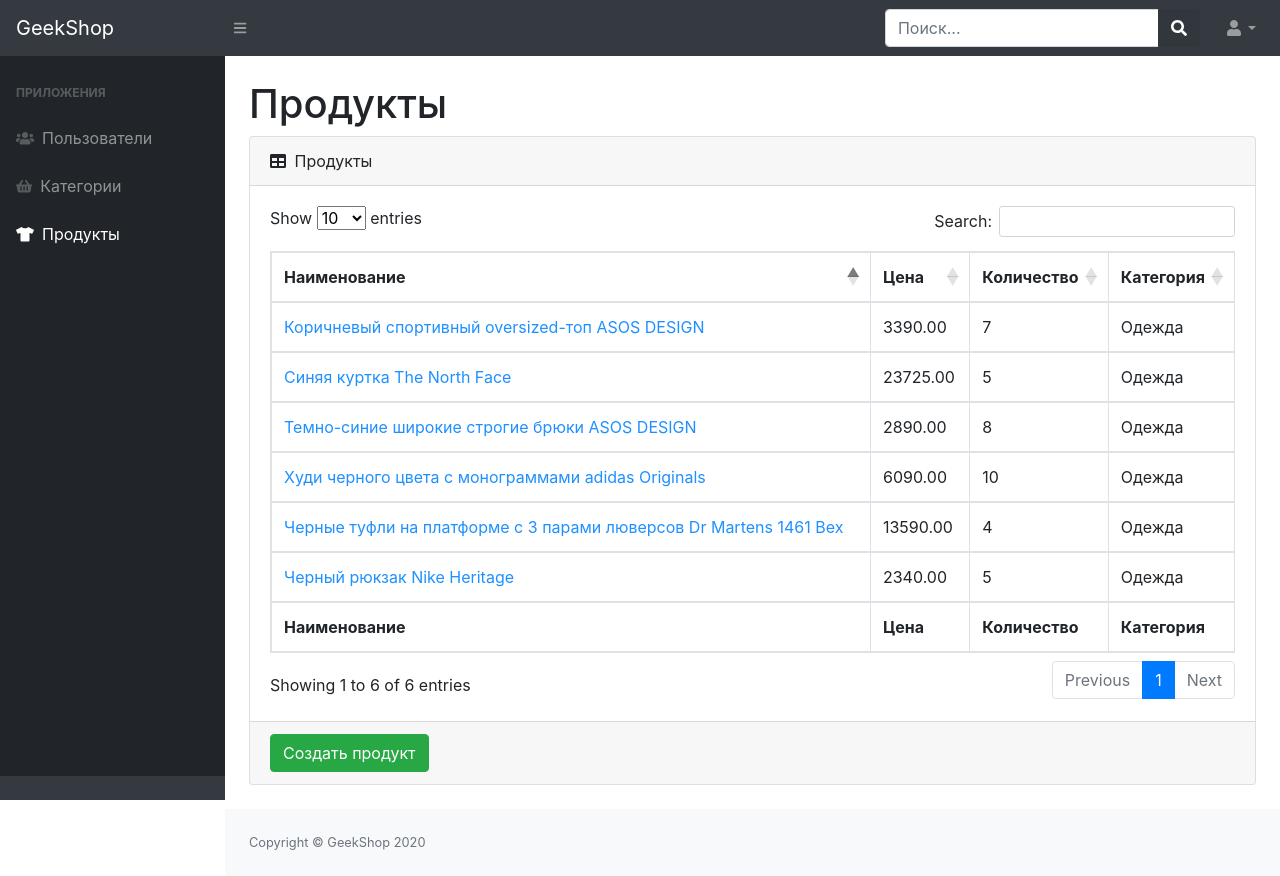
After one commit to kapcak/geekshop, a Django app: page /admin-staff/products/ in a window 1280 px wide. The commit adds this page. Run offline with Django 3.2, Linux system fonts and the light colour scheme; data comes from the database, SQL or seed files in the repository; some libraries are stand-ins or nearby versions.

Commit message:
Added product list for admin

```diff
--- /dev/null
+++ b/admins/templates/admins/admin-product-read.html
@@ -0,0 +1,52 @@
+{% extends 'admins/base.html' %}
+
+{% block content %}
+        <main>
+            <div class="container-fluid">
+                <h1 class="mt-4">Продукты</h1>
+                <div class="card mb-4">
+                    <div class="card-header">
+                        <i class="fas fa-table mr-1"></i>
+                        Продукты
+                    </div>
+                    <div class="card-body">
+                        <div class="table-responsive">
+                            <table class="table table-bordered" id="dataTable" width="100%" cellspacing="0">
+                                <thead>
+                                <tr>
+                                    <th>Наименование</th>
+                                    <th>Цена</th>
+                                    <th>Количество</th>
+                                    <th>Категория</th>
+                                </tr>
+                                </thead>
+                                <tfoot>
+                                <tr>
+                                    <th>Наименование</th>
+                                    <th>Цена</th>
+                                    <th>Количество</th>
+                                    <th>Категория</th>
+                                </tr>
+                                </tfoot>
+                                <tbody>
+                                {% for product in products %}
+                                    <tr>
+                                        <td><a href="{% url 'admins:admin_users_update' user.id %}" style="color: dodgerblue">{{ product.name }}</a></td>
+                                        <td>{{ product.price }}</td>
+                                        <td>{{ product.quantity }}</td>
+                                        <td>{{ product.category }}</td>
+                                    </tr>
+                                {% endfor %}
+                                </tbody>
+                            </table>
+                        </div>
+                    </div>
+                    <div class="card-footer">
+                        <a href="{% url 'admins:admin_users_create' %}">
+                            <button class="btn btn-success">Создать продукт</button>
+                        </a>
+                    </div>
+                </div>
+            </div>
+        </main>
+{% endblock %}
--- a/admins/templates/admins/base.html
+++ b/admins/templates/admins/base.html
@@ -59,7 +59,7 @@
                         </div>
                         Категории
                     </a>
-                    <a class="nav-link" href="index.html">
+                    <a class="nav-link" href="{% url 'admins:admin_product_read' %}">
                         <div class="sb-nav-link-icon">
                             <i class="fas fa-tshirt"></i>
                         </div>
--- a/admins/urls.py
+++ b/admins/urls.py
@@ -1,5 +1,5 @@
 from django.urls import path
-from admins.views import admin_users, admin_users_create, admin_users_update, admin_users_remove, index
+from admins.views import admin_users, admin_users_create, admin_users_update, admin_users_remove, index, admin_product_read
 
 app_name = 'admins'
 urlpatterns = [
@@ -8,4 +8,5 @@ urlpatterns = [
     path('users/create/', admin_users_create, name='admin_users_create'),
     path('users/update/<int:pk>/', admin_users_update, name='admin_users_update'),
     path('users/remove/<int:pk>/', admin_users_remove, name='admin_users_remove'),
+    path('products/', admin_product_read, name='admin_product_read')
 ]
--- a/admins/views.py
+++ b/admins/views.py
@@ -2,6 +2,7 @@ from django.shortcuts import render, HttpResponseRedirect
 from django.contrib.auth.decorators import user_passes_test
 from django.urls import reverse
 from users.models import User
+from products.models import Product
 from admins.forms import UserAdminRegistrationForm, UserAdminProfileForm
 
 # Create your views here.
@@ -59,3 +60,11 @@ def admin_users_remove(request, pk):
     user.is_active = False
     user.save()
     return HttpResponseRedirect(reverse('admins:admin_users'))
+
+
+def admin_product_read(request):
+    context = {
+        'title': 'Админ-панель - Продукты',
+        'products': Product.objects.all(),
+    }
+    return render(request, 'admins/admin-product-read.html', context)
```
Also changed, not shown: admins/templates/admins/admin-product-create.html (added), admins/templates/admins/admin-product-update-delete.html (added).
